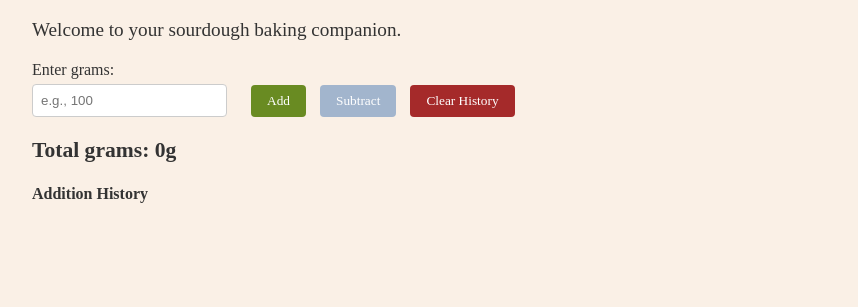
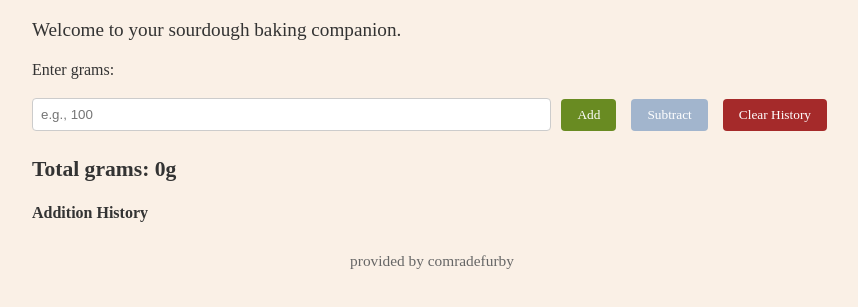
Before and after one commit to comradefurby/sourdough-tracker, a plain HTML site: page index.html in a window 1280 px wide. Shown: the part 81-388 px from the top of the page, without its empty margins (208-1066 px from the left). Drawn offline with Linux system fonts and the light colour scheme.

Commit message:
Fix button alignment and add footer

```diff
--- a/index.html
+++ b/index.html
@@ -27,6 +27,9 @@
                 <ul id="entries-list"></ul>
             </div>
         </div>
+        <footer>
+            <p>provided by comradefurby</p>
+        </footer>
     </div>
     <script src="app.js"></script>
 </body>
--- a/styles.css
+++ b/styles.css
@@ -31,18 +31,24 @@ p {
 
 .input-section {
     margin-bottom: 20px;
+    display: flex;
+    flex-wrap: wrap;
+    gap: 10px;
+    align-items: center;
 }
 
 .input-section label {
     display: block;
     margin-bottom: 5px;
+    width: 100%;
 }
 
 .input-section input {
     padding: 8px;
-    margin-right: 10px;
     border: 1px solid #ccc;
     border-radius: 4px;
+    flex: 1;
+    min-width: 80px;
 }
 
 .input-section button {
@@ -52,7 +58,9 @@ p {
     border: none;
     border-radius: 4px;
     cursor: pointer;
-    margin-left: 10px;    font-family: 'Times New Roman', serif;}
+    margin: 5px 5px 5px 0;
+    font-family: 'Times New Roman', serif;
+}
 
 .input-section button:hover {
     background-color: #45a049;
@@ -76,7 +84,6 @@ p {
 
 #clear-btn {
     background-color: #A52A2A;
-    margin-left: 10px;
 }
 
 #clear-btn:hover {
@@ -96,6 +103,13 @@ p {
 #entries-list {
     list-style-type: none;
     padding: 0;
+}
+
+footer {
+    margin-top: 30px;
+    text-align: center;
+    font-size: 0.8em;
+    color: #666;
 }
 
 #entries-list li {
```
